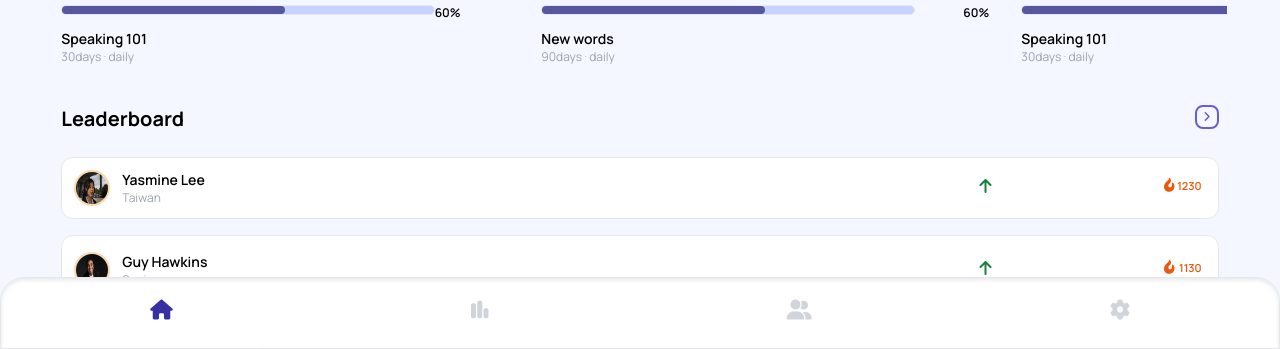
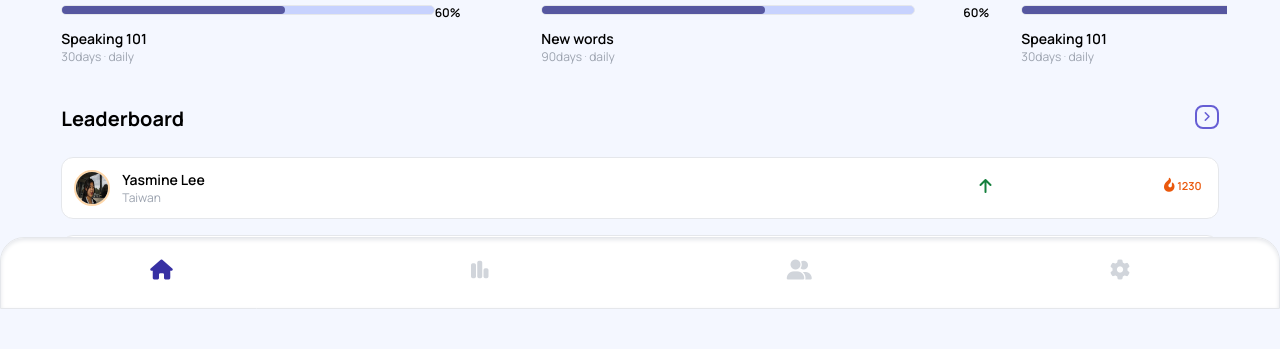
Before and after one commit to Olubukola-Martins/English-Learning-App, a website: page index.html in a window 1280 px wide. Shown: the part 451-800 px from the top of the page. Drawn offline with Linux system fonts and the light colour scheme.

Commit message:
viewport adjustment

```diff
--- a/index.html
+++ b/index.html
@@ -68,7 +68,7 @@
     class="relative max-h-screen my-4 overflow-x-hidden overflow-y-auto bg-indigo-50 w-screen bg-opacity-60"
   >
     <main
-      class="mx-auto mt-10 w-11/12 px-2 fixed top-0 left-0 right-0 overflow-y-auto h-[90vh] overflow-x-hidden"
+      class="mx-auto mt-10 scroll-mb-16 w-11/12 px-2 fixed top-0 left-0 right-0 overflow-y-auto bottom-[18vh] h-[82vh] overflow-x-hidden"
     >
       <div class="flex justify-between pb-1">
         <div>
@@ -280,7 +280,7 @@
     </main>
 
     <div
-      class="overflow-hidden h-[9vh] fixed top-[91vh] mb-2 left-0 right-0 bottom-0 w-screen"
+      class="overflow-hidden h-[9vh] fixed  mb-10 left-0 right-0 bottom-0 w-screen"
     >
       <nav
         class="bg-white shadow-inner shadow-gray-200 w-full flex pt-[18px] justify-around align-middle h-full border rounded-tl-3xl rounded-tr-3xl text-xl"
```
Also changed, not shown: dist/output.css.
